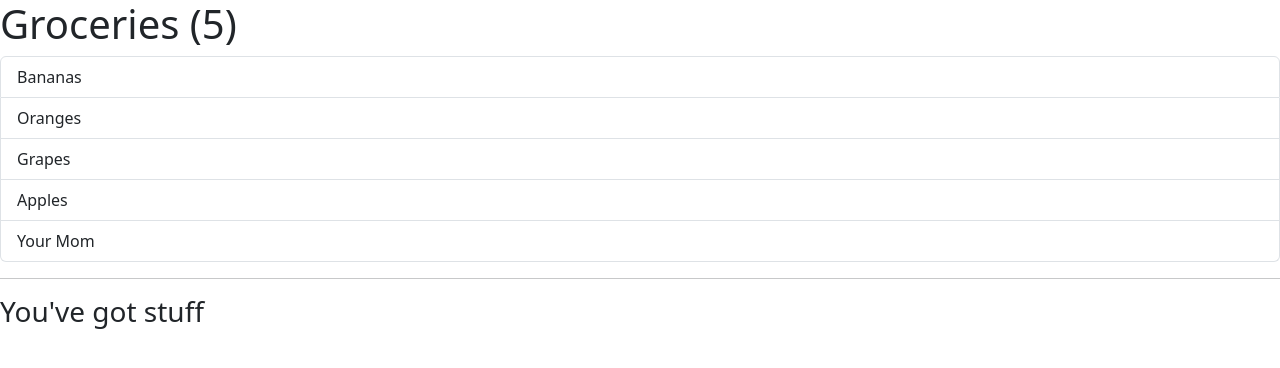
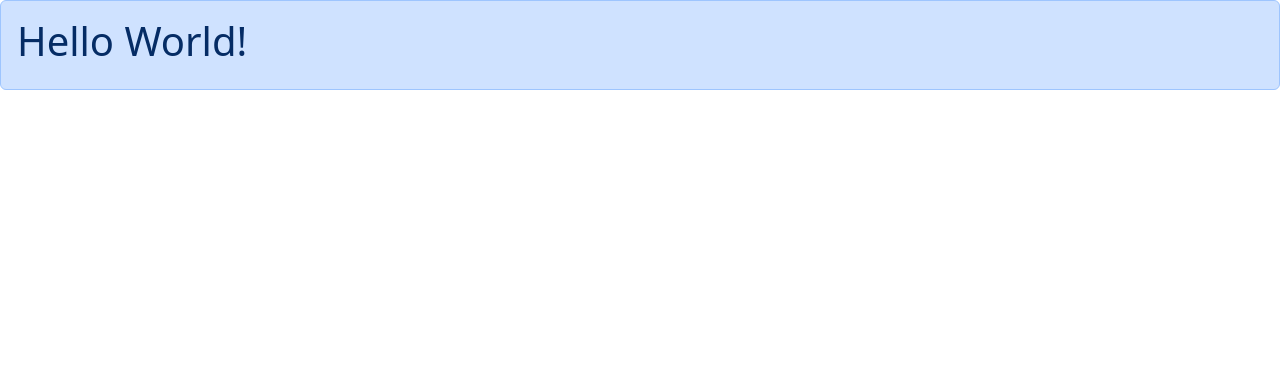
Before and after one commit to ghost99slay/ReactWithMosh, a React (Vite) app in the folder react-app/: page / in a window 1280 px wide. Shown: the top 368 px of the page. Built offline with nearby package versions, Linux system fonts and the light colour scheme.

Commit message:
Replace ListGroup with Alert (Passing Children)

```diff
--- a/react-app/src/App.tsx
+++ b/react-app/src/App.tsx
@@ -1,19 +1,12 @@
-import ListGroup from "./components/ListGroup";
+import Alert from "./components/Alert";
+import Message from "./components/Message";
 
 function App() {
-  let items = ["Bananas", "Oranges", "Grapes", "Apples", "Your Mom"];
-
-  const handleSelectItem = (item: string) => {
-    console.log(item);
-  };
-
   return (
     <div>
-      <ListGroup
-        items={items}
-        heading="Groceries"
-        onSelectItem={handleSelectItem}
-      />
+      <Alert>
+        <Message />
+      </Alert>
     </div>
   );
 }
--- /dev/null
+++ b/react-app/src/components/Alert.tsx
@@ -0,0 +1,11 @@
+import { ReactNode } from "react";
+
+interface Props {
+  children: ReactNode;
+}
+
+const Alert = ({ children }: Props) => {
+  return <div className="alert alert-primary">{children}</div>;
+};
+
+export default Alert;
```
Also changed, not shown: react-app/src/components/Message.tsx (renamed from react-app/src/Message.tsx).
